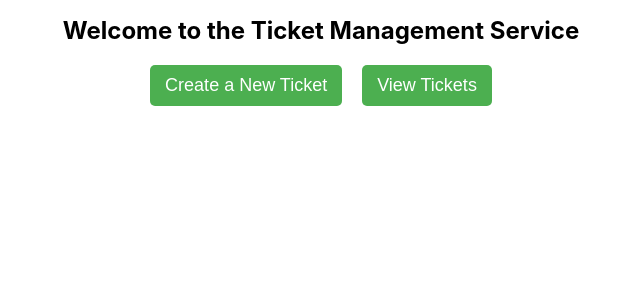
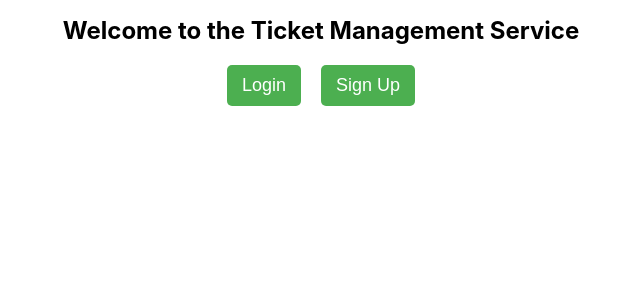
Before and after one commit to arun07aj/ticket-management-service, a React (Create React App) app in the folder webapp/: page / in a window 1280 px wide. Shown: the top 300 px of the page, without its empty margins (319-959 px from the left). Built offline with nearby package versions, Linux system fonts and the light colour scheme; the HTML template or start-up script is replaced by a standard one.

Commit message:
updated Home component to show login and signup buttons

```diff
--- a/webapp/src/components/Home.js
+++ b/webapp/src/components/Home.js
@@ -6,11 +6,11 @@ function Home() {
     return (
         <div className="home-container">
             <h1 className="home-heading">Welcome to the Ticket Management Service</h1>
-            <Link to="/create-ticket">
-                <button>Create a New Ticket</button>
+            <Link to="/login">
+                <button>Login</button>
             </Link>
-            <Link to="/view-tickets">
-                <button>View Tickets</button>
+            <Link to="/signup">
+                <button>Sign Up</button>
             </Link>
         </div>
     );
```
